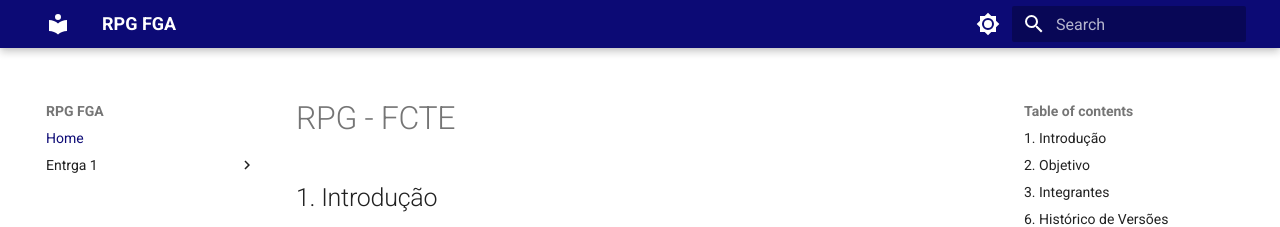
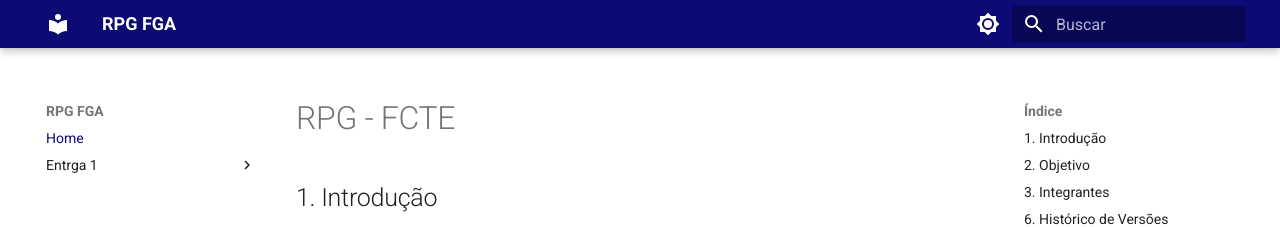
Before and after one commit to SBD1/2025.1_RPG_FGA, an MkDocs documentation site: the page built from docs/index.md, in a window 1280 px wide. Shown: the top 227 px of the page. Built offline with MkDocs 1.6.1 and Material for MkDocs 9.7.7, drawn with Linux system fonts in a browser that asks for light colours.

Commit message:
corrige pages

```diff
--- a/mkdocs.yml
+++ b/mkdocs.yml
@@ -3,6 +3,16 @@
 
 theme:
   name: material
+  language: pt-BR
+
+  features:
+    - content.code.annotate
+    - content.tabs.link
+    - header.autohide
+    - navigation.instant
+    - navigation.top
+    - navigation.tracking
+
   palette:
     - media: "(prefers-color-scheme: light)"
       scheme: default
```
